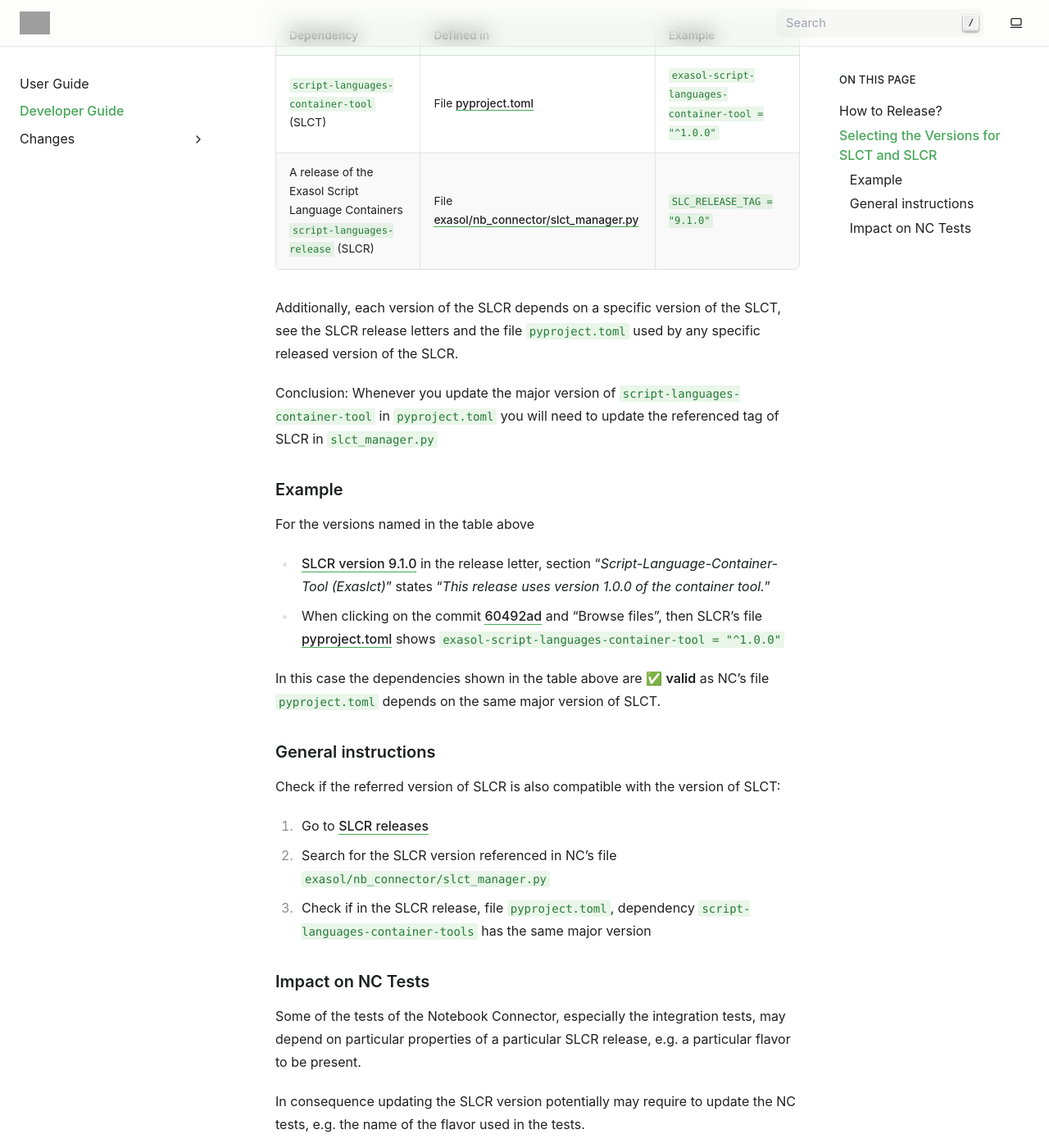
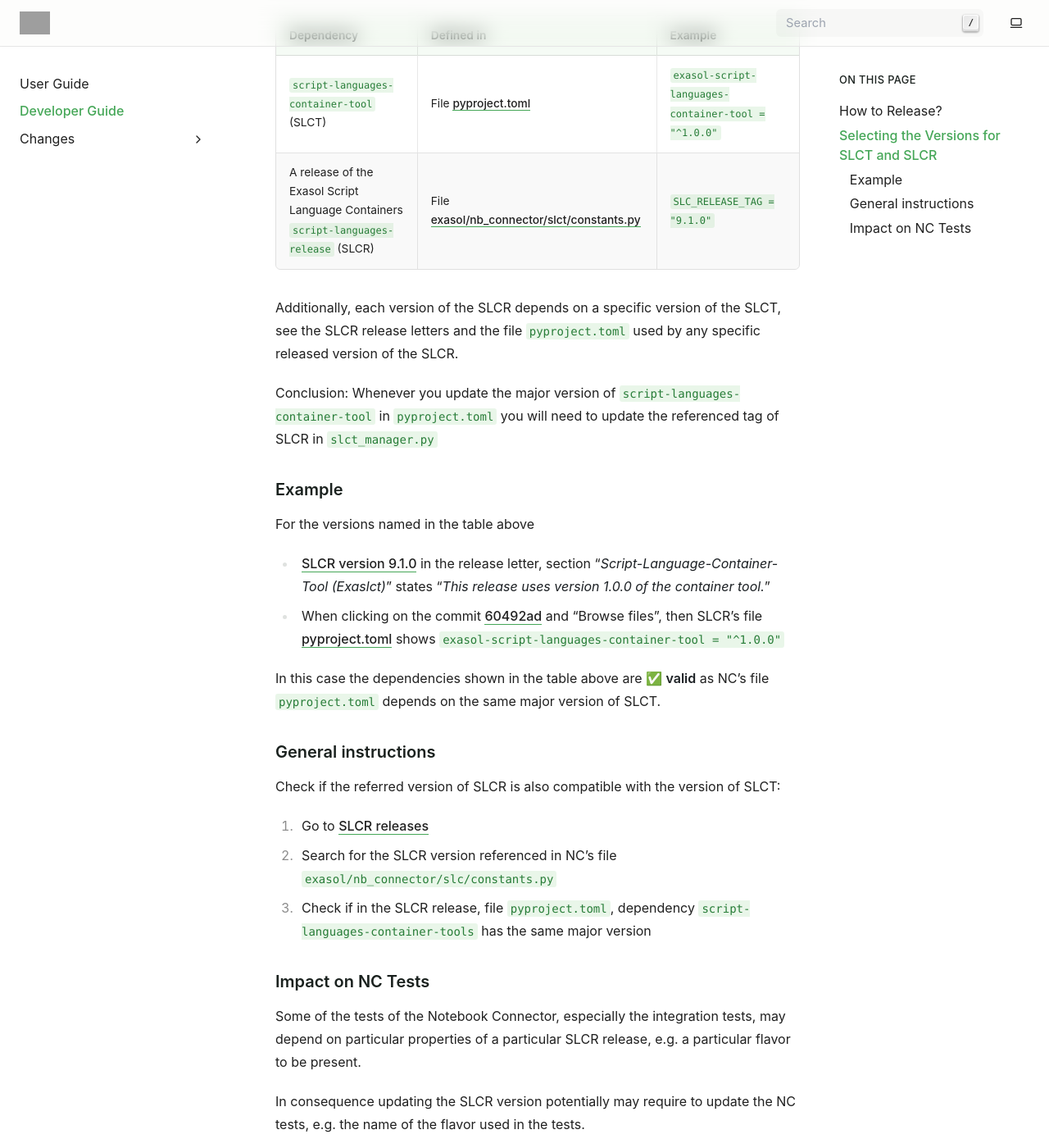
Before and after one commit to exasol/notebook-connector, a Sphinx documentation site: the page built from doc/developer_guide/developer-guide.md, in a window 1280 px wide and 1400 px high, scrolled down 710 px. Shown: the whole window at 82% size. Built offline with Sphinx 7.4.7, drawn with Linux system fonts in a browser that asks for light colours; grey boxes are pictures that could not be loaded.

Commit message:
Fixed broken links

````diff
--- a/doc/developer_guide/developer-guide.md
+++ b/doc/developer_guide/developer-guide.md
@@ -13,7 +13,7 @@
 poetry run -- nox -s release:trigger
 ```
 
-For further information, please refer to section [How to Release](https://exasol.github.io/python-toolbox/main/user_guide/how_to_release.html) in the PTB's User Guide.
+For further information, please refer to section [How to Release](https://exasol.github.io/python-toolbox/main/user_guide/features/creating_a_release.html) in the PTB's User Guide.
 
 ## Selecting the Versions for SLCT and SLCR
 
@@ -22,7 +22,7 @@
 | Dependency | Defined in | Example |
 |------------|------------|---------|
 | `script-languages-container-tool` (SLCT) | File [pyproject.toml](https://github.com/exasol/notebook-connector/blob/main/pyproject.toml) | `exasol-script-languages-container-tool = "^1.0.0"` |
-| A release of the Exasol Script Language Containers `script-languages-release` (SLCR) | File [exasol/nb_connector/slct_manager.py](https://github.com/exasol/notebook-connector/blob/main/exasol/nb_connector/slct_manager.py) | `SLC_RELEASE_TAG = "9.1.0"` |
+| A release of the Exasol Script Language Containers `script-languages-release` (SLCR) | File [exasol/nb_connector/slct/constants.py](https://github.com/exasol/notebook-connector/blob/main/exasol/nb_connector/slc/constants.py) | `SLC_RELEASE_TAG = "9.1.0"` |
 
 Additionally, each version of the SLCR depends on a specific version of the SLCT, see the SLCR release letters and the file `pyproject.toml` used by any specific released version of the SLCR.
 
@@ -42,7 +42,7 @@
 Check if the referred version of SLCR is also compatible with the version of SLCT:
 
 1. Go to [SLCR releases](https://github.com/exasol/script-languages-release/releases)
-2. Search for the SLCR version referenced in NC's file `exasol/nb_connector/slct_manager.py`
+2. Search for the SLCR version referenced in NC's file `exasol/nb_connector/slc/constants.py`
 3. Check if in the SLCR release, file  `pyproject.toml`, dependency `script-languages-container-tools` has the same major version
 
 ### Impact on NC Tests
````
